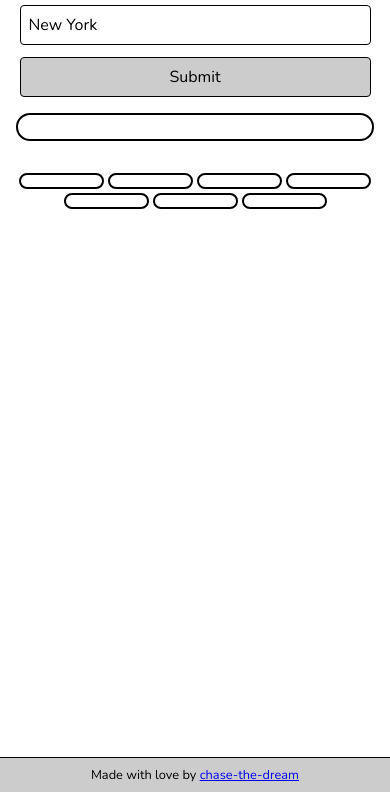
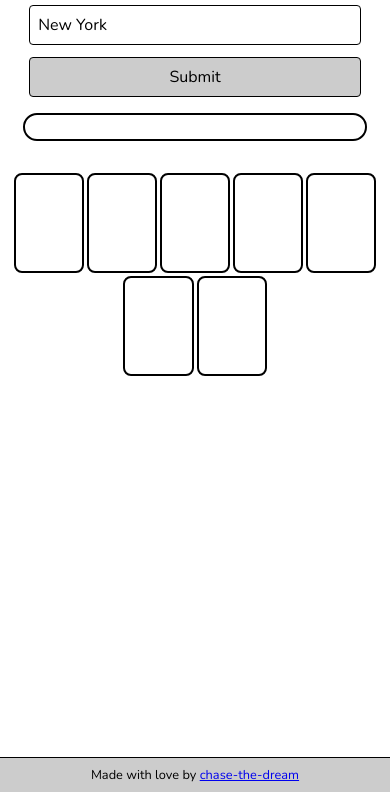
Before and after one commit to chase-the-dream/weather-app, a website built with webpack: page src/template.html in a window 390 px wide. Shown: the part 52-844 px from the top of the page. Built offline with nearby package versions, Linux system fonts and the light colour scheme; no server answers.

Commit message:
more mobile changes

```diff
--- a/src/styles.css
+++ b/src/styles.css
@@ -96,12 +96,17 @@ main {
     border: 2px var(--bg1) solid;
     width: clamp(100px, 25vw, 120px);
     min-width: 80px;
+    min-height: 120px;
     padding: 10px 5px;
     border-radius: 8px;
     text-align: center;
     word-wrap: break-word;
     overflow-wrap: break-word;
     hyphens: auto;
+    display: flex;
+    flex-direction: column;
+    justify-content: space-between;
+    align-items: center;
 }
 
 .day img {
@@ -152,39 +157,41 @@ footer {
 
 @media (max-width: 480px) {
     #city {
-        width: 90vw;
+        width: 85vw;
     }
 
     .search-button {
-        width: 90vw;
+        width: 85vw;
         margin-top: 0.75rem;
     }
 
     .forecast {
-        width: 92vw;
+        width: 88vw;
         border-radius: 15px;
     }
 
     .days-container {
-        gap: 4px;
-        padding: 0 0.5rem;
+        gap: 3px;
+        padding: 0 0.25rem;
     }
 
     .day {
-        width: clamp(85px, 20vw, 100px);
-        min-width: 75px;
+        width: clamp(70px, 18vw, 85px);
+        min-width: 70px;
+        min-height: 100px;
         padding: 6px 2px;
-        font-size: 0.8rem;
+        font-size: 0.7rem;
     }
 
     .day img {
-        width: clamp(35px, 10vw, 45px);
-        height: clamp(35px, 10vw, 45px);
+        width: clamp(30px, 8vw, 40px);
+        height: clamp(30px, 8vw, 40px);
     }
 
     .day p {
-        font-size: 0.7rem;
-        line-height: 1.1;
-        margin-top: 0.3rem;
+        font-size: 0.65rem;
+        line-height: 1;
+        margin-top: 0.2rem;
+        word-break: break-all;
     }
 }
```
